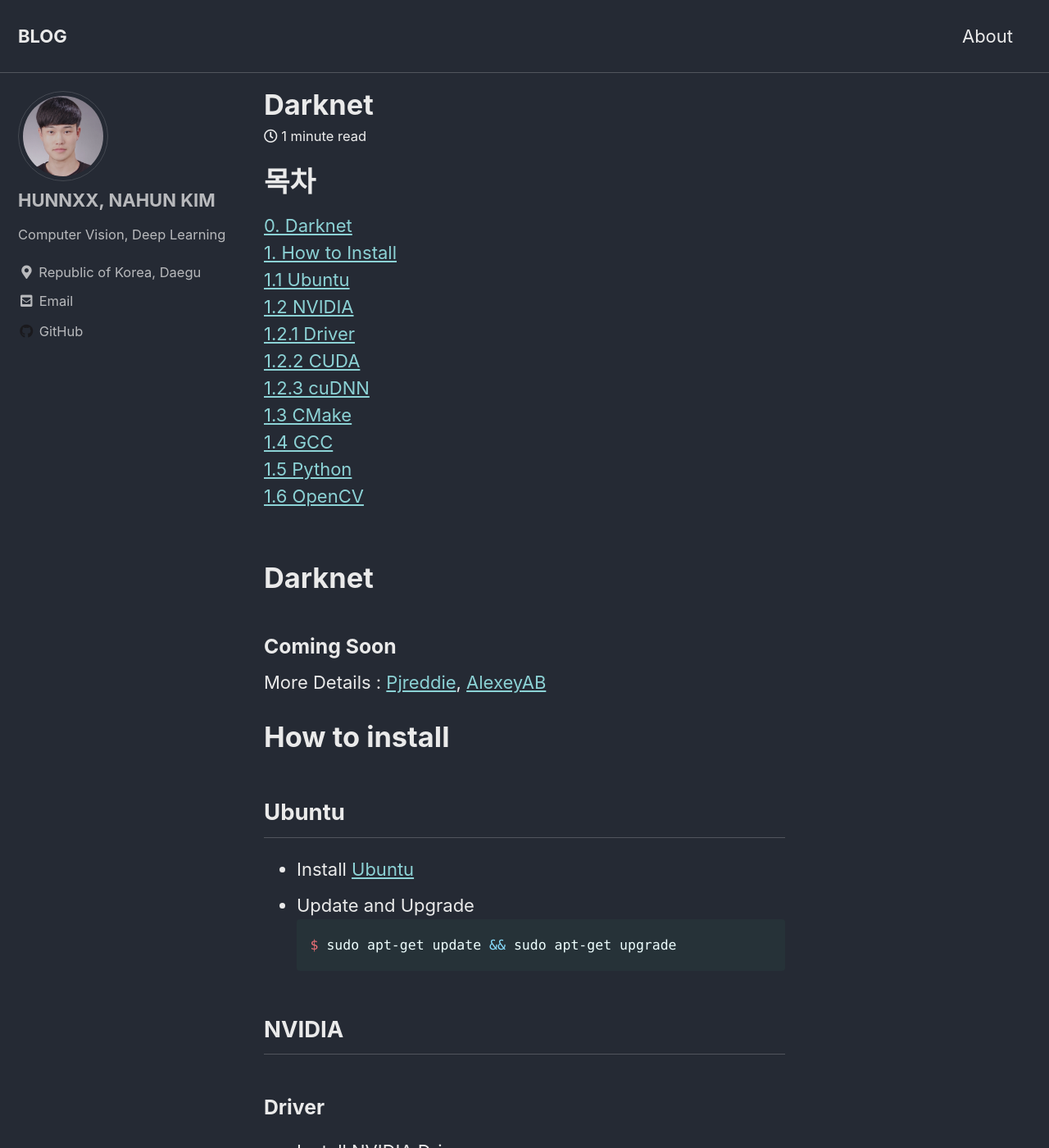
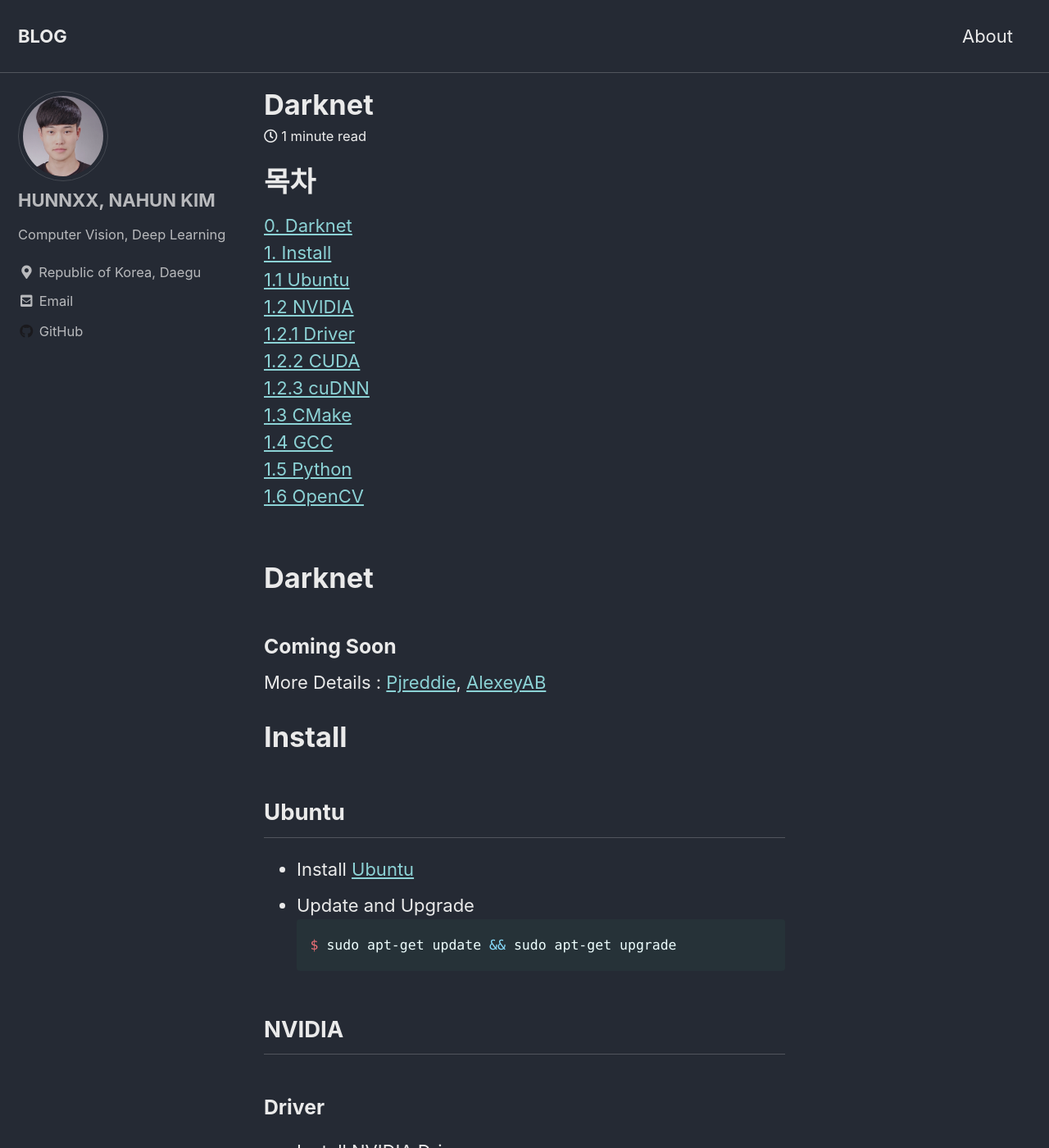
Before and after one commit to hunnxx/hunnxx.github.io, a Jekyll site: the page built from _posts/2020-08-01-darknet.md, in a window 1280 px wide and 1400 px high. Shown: the whole window at 82% size. Built offline with Jekyll 4.4.1, drawn with Linux system fonts in a browser that asks for light colours; cached includes are drawn as plain includes.

Commit message:
Update 2020-08-01-darknet.md

```diff
--- a/_posts/2020-08-01-darknet.md
+++ b/_posts/2020-08-01-darknet.md
@@ -6,16 +6,16 @@ categories: deep-learning object-detection darknet
 
 # 목차
 [0. Darknet](#darknet)
-[1. How to Install](#how-to-install)
-  [1.1 Ubuntu](#ubuntu)
-  [1.2 NVIDIA](#nvidia)
-    [1.2.1 Driver](#driver)
-    [1.2.2 CUDA](#cuda)
-    [1.2.3 cuDNN](#cudnn)
-  [1.3 CMake](#cmake)
-  [1.4 GCC](#gcc)
-  [1.5 Python](#python)
-  [1.6 OpenCV](#opencv)
+[1. Install](#install)
+    [1.1 Ubuntu](#ubuntu)
+    [1.2 NVIDIA](#nvidia)
+      [1.2.1 Driver](#driver)
+      [1.2.2 CUDA](#cuda)
+      [1.2.3 cuDNN](#cudnn)
+    [1.3 CMake](#cmake)
+    [1.4 GCC](#gcc)
+    [1.5 Python](#python)
+    [1.6 OpenCV](#opencv)
 <br>
 
 # Darknet
@@ -24,7 +24,7 @@ categories: deep-learning object-detection darknet
 More Details : [Pjreddie](https://pjreddie.com), [AlexeyAB](https://github.com/AlexeyAB/darknet)
 <br>
 
-# How to install
+# Install
 
 ## Ubuntu
 - Install [Ubuntu](https://ubuntu.com)
```
